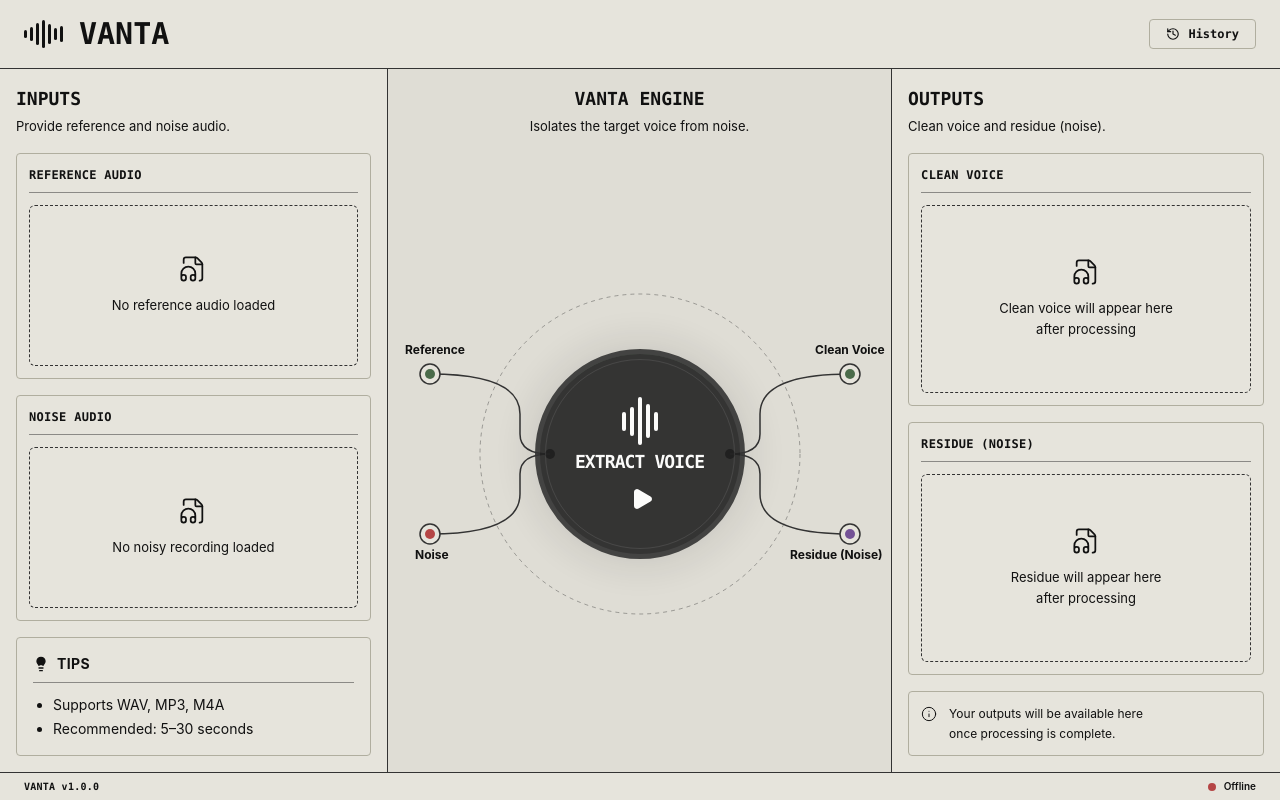
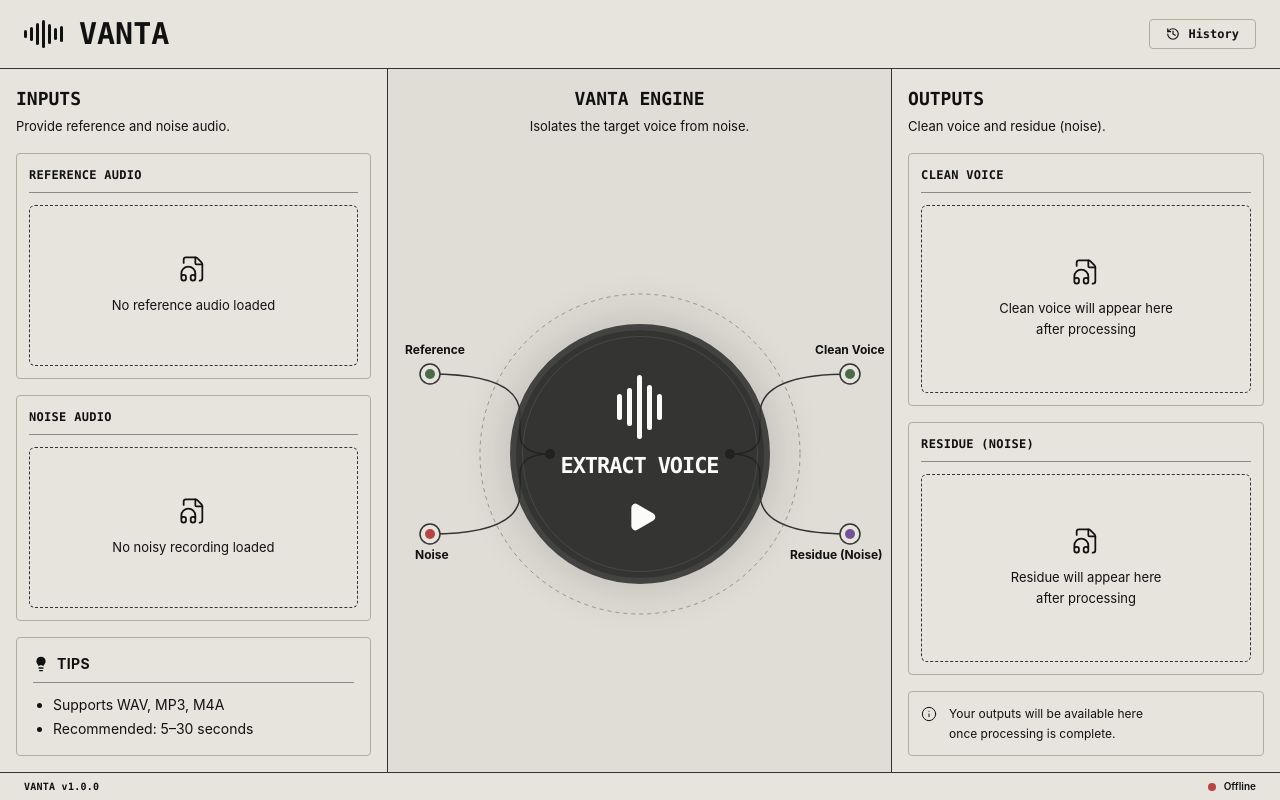
Before and after one commit to Komalpreet2809/Vanta, a Next.js app in the folder web/: page / in a window 1280 px wide. Built offline with nearby package versions, Linux system fonts and the light colour scheme; no server answers.

Commit message:
style: increase Hero Circle size to 260px and scale internal elements

```diff
--- a/web/src/components/EngineCenter.tsx
+++ b/web/src/components/EngineCenter.tsx
@@ -98,27 +98,27 @@ export function EngineCenter({
           <button
             disabled={!canExtract || isRunning}
             onClick={onExtract}
-            className={`group relative h-[210px] w-[210px] rounded-full flex flex-col items-center justify-center transition-all duration-500 bg-[#222222] border-[5px] border-[#333333] shadow-[0_0_50px_rgba(0,0,0,0.15)] overflow-hidden disabled:opacity-90 active:scale-95`}
+            className={`group relative h-[260px] w-[260px] rounded-full flex flex-col items-center justify-center transition-all duration-500 bg-[#222222] border-[6px] border-[#333333] shadow-[0_0_60px_rgba(0,0,0,0.2)] overflow-hidden disabled:opacity-90 active:scale-95`}
           >
             {/* Green Progress/Status Ring (Industrial heavy) */}
-            <div className={`absolute inset-[-5px] rounded-full border-[5px] border-transparent border-t-[var(--c-green)] transition-all duration-1000 ${isRunning ? 'animate-spin' : 'opacity-40'}`} />
+            <div className={`absolute inset-[-6px] rounded-full border-[6px] border-transparent border-t-[var(--c-green)] transition-all duration-1000 ${isRunning ? 'animate-spin' : 'opacity-40'}`} />
 
             {/* Inner Border Line */}
-            <div className="absolute inset-[5px] rounded-full border-[1px] border-white/10" />
+            <div className="absolute inset-[6px] rounded-full border-[1px] border-white/10" />
 
             {/* Waveform Logo (Exactly as inspo) */}
-            <div className="flex items-center gap-[4px] h-12 mb-2">
+            <div className="flex items-center gap-[5px] h-16 mb-4">
               {[0.4, 0.6, 1.0, 0.7, 0.4].map((h, i) => (
-                <div key={i} className={`w-[4px] rounded-sm bg-white transition-all duration-300 ${isRunning ? 'animate-pulse' : ''}`} style={{ height: `${h * 100}%` }} />
+                <div key={i} className={`w-[5px] rounded-sm bg-white transition-all duration-300 ${isRunning ? 'animate-pulse' : ''}`} style={{ height: `${h * 100}%` }} />
               ))}
             </div>
 
             {/* Extract Voice Text (Bold Monospace) */}
-            <span className="text-[18px] font-mono font-black text-white uppercase tracking-tighter mb-4 leading-none">Extract Voice</span>
+            <span className="text-[22px] font-mono font-black text-white uppercase tracking-tighter mb-6 leading-none">Extract Voice</span>
 
             {/* Play Icon (Simple triangle) */}
-            <div className="h-6 w-6 flex items-center justify-center">
-               <Play className="h-6 w-6 text-white fill-current translate-x-0.5" />
+            <div className="h-8 w-8 flex items-center justify-center">
+               <Play className="h-8 w-8 text-white fill-current translate-x-0.5" />
             </div>
 
             {/* Radial glow when active */}
```
